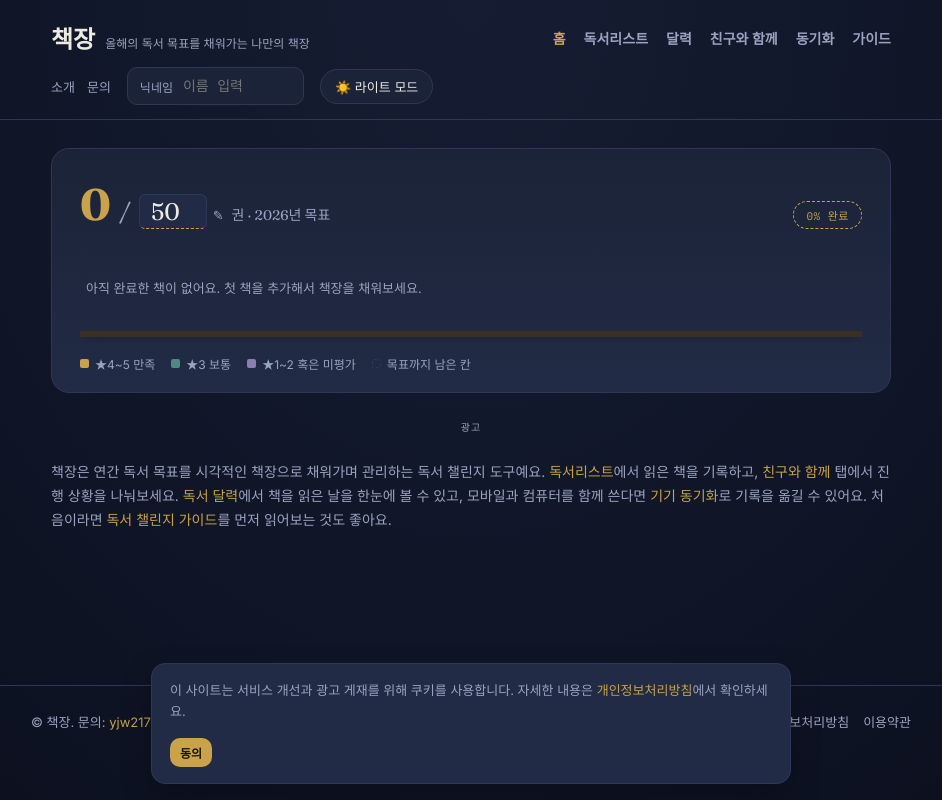
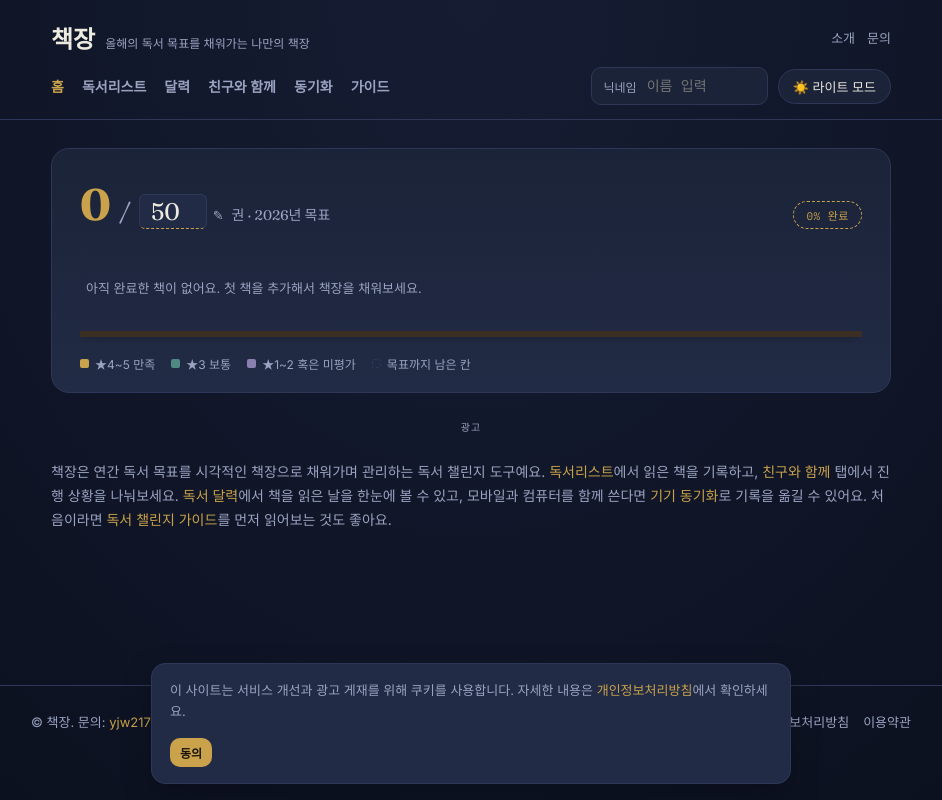
Before and after one commit to jungwon0172/book-list, a plain HTML site: page index.html in a window 1280 px wide. Shown: the whole page, without its empty margins (169-1111 px from the left). Drawn offline with Linux system fonts and the light colour scheme.

Commit message:
Add files via upload

```diff
--- a/assets/style.css
+++ b/assets/style.css
@@ -296,3 +296,10 @@ input[type="date"]::-webkit-calendar-picker-indicator{ cursor:pointer; }
 .faq-item{ margin-bottom:6px; }
 .faq-item h3{ font-size:15px; margin:18px 0 4px; font-family:'Inter', sans-serif; }
 .faq-item p{ margin:0; }
+
+/* ---------- 헤더 2단 구조: 우측 상단은 소개/문의 전용 ---------- */
+.site-header-inner{ flex-direction:column; align-items:stretch; flex-wrap:nowrap; gap:12px; }
+.header-top{ display:flex; justify-content:space-between; align-items:center; gap:12px; }
+.header-top .util-nav{ margin-left:auto; justify-content:flex-end; }
+.header-bottom{ display:flex; justify-content:space-between; align-items:center; flex-wrap:wrap; gap:12px; }
+.header-tools{ display:flex; align-items:center; gap:10px; flex-wrap:wrap; }
--- a/index.html
+++ b/index.html
@@ -67,11 +67,18 @@
 <body>
 <header class="site-header">
   <div class="site-header-inner">
-    <div class="brand">
+    <div class="header-top">
+      <div class="brand">
       <a href="index.html">책장</a>
       <span>올해의 독서 목표를 채워가는 나만의 책장</span>
     </div>
-    <nav class="main-nav">
+      <nav class="util-nav">
+        <a href="about.html" class="">소개</a>
+        <a href="contact.html" class="">문의</a>
+      </nav>
+    </div>
+    <div class="header-bottom">
+      <nav class="main-nav">
       <a href="index.html" class="active">홈</a>
       <a href="list.html" class="">독서리스트</a>
       <a href="calendar.html" class="">달력</a>
@@ -79,16 +86,13 @@
       <a href="sync.html" class="">동기화</a>
       <a href="guide.html" class="">가이드</a>
     </nav>
-    <div class="header-right">
-      <nav class="util-nav">
-        <a href="about.html" class="">소개</a>
-        <a href="contact.html" class="">문의</a>
-      </nav>
-      <div class="nick-box">
+      <div class="header-tools">
+        <div class="nick-box">
         <label>닉네임</label>
         <input class="nick-input" placeholder="이름 입력" maxlength="14" />
       </div>
-      <button class="theme-toggle" id="themeToggle">☀️ 라이트 모드</button>
+        <button class="theme-toggle" id="themeToggle">☀️ 라이트 모드</button>
+      </div>
     </div>
   </div>
 </header>
```
Also changed, not shown: about.html (+13 -9 lines), board.html (+13 -9 lines), calendar.html (+13 -9 lines), contact.html (+13 -9 lines), guide.html (+13 -9 lines), list.html (+13 -9 lines), privacy.html (+13 -9 lines), sync.html (+13 -9 lines), terms.html (+13 -9 lines).
